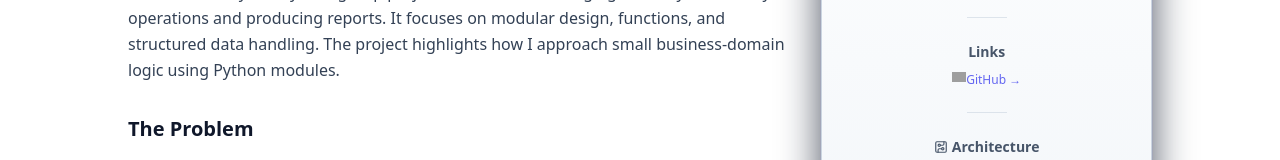
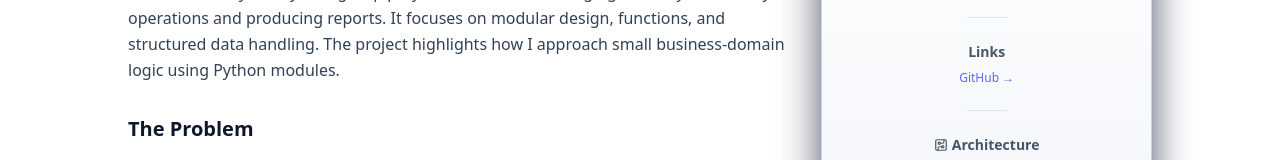
Before and after one commit to J-Pedersen/dev-portfolio, a React (Vite) app: page /dev-portfolio/projects/bacchus-winery-python in a window 1280 px wide. Shown: the part 464-624 px from the top of the page. Built offline with nearby package versions, Linux system fonts and the light colour scheme; grey boxes are pictures that could not be loaded.

Commit message:
removed icon

```diff
--- a/src/pages/ProjectDetail.jsx
+++ b/src/pages/ProjectDetail.jsx
@@ -207,7 +207,6 @@ const ProjectDetail = () => {
                 rel="noreferrer"
                 className="block text-brand hover:text-brand-soft transition"
               >
-                <BrandIcon name="github" size={14} />
                 GitHub →
               </a>
             )}
```
